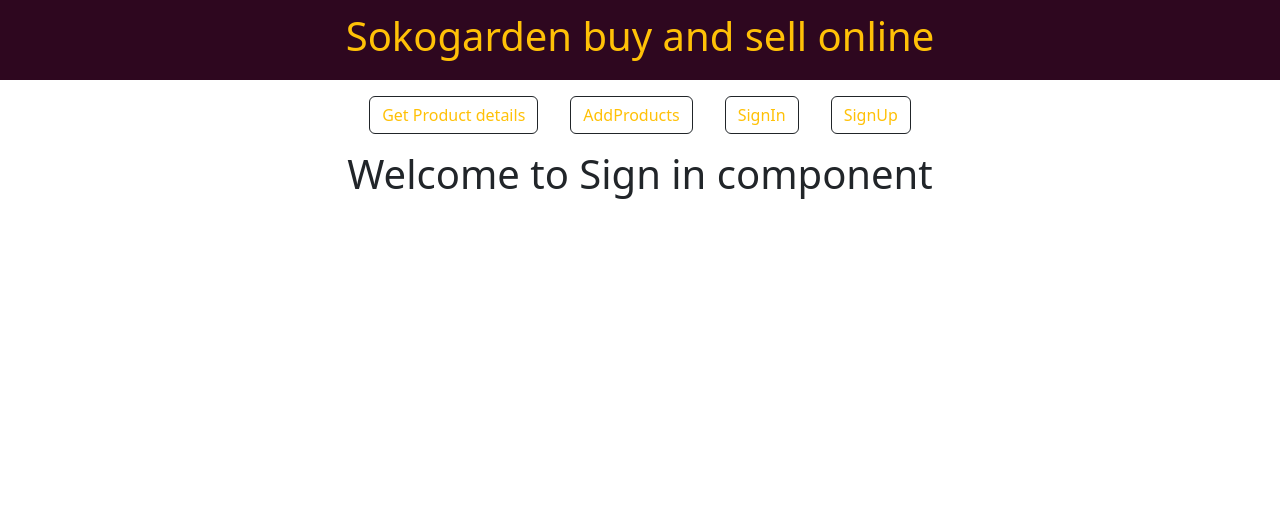
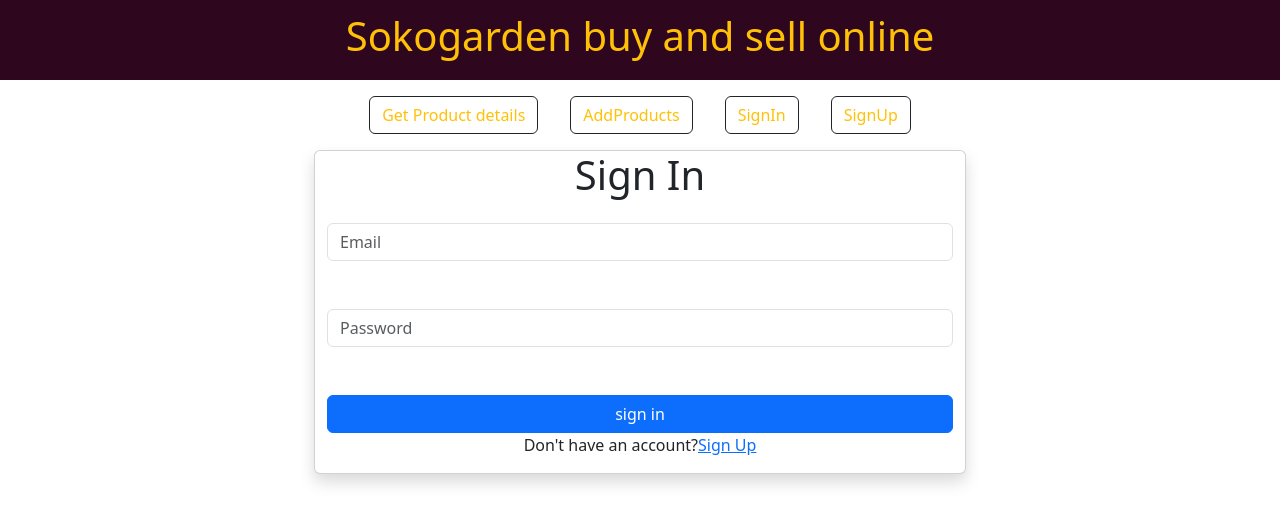
Before and after one commit to Agnes-codes06/Sokogarden-Project-frontend, a React (Create React App) app in the folder sokogarden/: page /signin in a window 1280 px wide. Shown: the top 524 px of the page. Built offline with nearby package versions, Linux system fonts and the light colour scheme.

Commit message:
sokogarden project signin page added with full codes

```diff
--- a/sokogarden/src/components/SignIn.jsx
+++ b/sokogarden/src/components/SignIn.jsx
@@ -1,14 +1,108 @@
-import React from 'react'
+import React, { useState } from 'react'
+import { Link, useNavigate } from 'react-router-dom'
+import axios from "axios";
+
 
 const SignIn = () => {
+
+  const [email, setEmail] = useState("")
+  const [password, setPassword]=useState("")
+  const [loading,setLoading]=useState("")
+  const [success,setSuccess]=useState("")
+  const [error,setError]=useState("")
+
+
+  const navigate=useNavigate();
+
+
+  const submit=async(e)=>{
+
+    e.preventDefault()
+    setLoading("Please wait as we log you in")
+
+    try {
+
+      const data=new FormData()
+
+      data.append("email",email)
+      data.append("password",password)
+
+
+      // post the above data to the backend
+      const response=await axios.post("https://agnes.alwaysdata.net/api/signin",data)
+
+
+      // after successful posting clear the loading message
+      setLoading("")
+
+      // check if the response has user item
+      if (response.data.user) {
+
+        // if user is found store user details in localstorage
+        localStorage.setItem("user",JSON.stringify(response.data.user));
+        setSuccess(response.data.message)
+
+        // redirect to /getproducts component
+        setTimeout(()=>{
+
+          navigate("/")
+        },2000)
+      }
+
+      else{
+
+        // user not found,show error message
+        setError(response.data.message)
+      }
+
+
+    } catch (error) {
+      setLoading("")
+      setError(error.data.message)
+
+    }
+
+
+  }
+
   return (
-    <div>
+    <div className='row justify-content-center'>
 
-        <h1>Welcome to Sign in component</h1>
+      <div className='col-md-6 card shadow'>
+
+        <h1>Sign In</h1>
+
+        <form action="" onSubmit={submit}>
+
+          <p className='text-warning'>{loading}</p>
+          <p className='text-success'>{success}</p>
+          <p className='text-danger'>{error}</p>
+
+          <input type="email" placeholder='Email' className='form-control' value={email} onChange={(e)=>setEmail(e.target.value)}/>
+          <br />
+          <br />
+
+          <input type="password" placeholder='Password' className='form-control' value={password} onChange={(e)=>setPassword(e.target.value)}/>
+          <br />
+          <br />
+
+          <input type="submit" className='btn btn-primary text-white w-100' value="sign in"/>
+          <br />
+
+           <p>Don't have an account?<Link to='/signup'>Sign Up</Link></p>
+
+
+        </form>
 
 
 
+      </div>
+
     </div>
+
+
+
+
   )
 }
 
```
